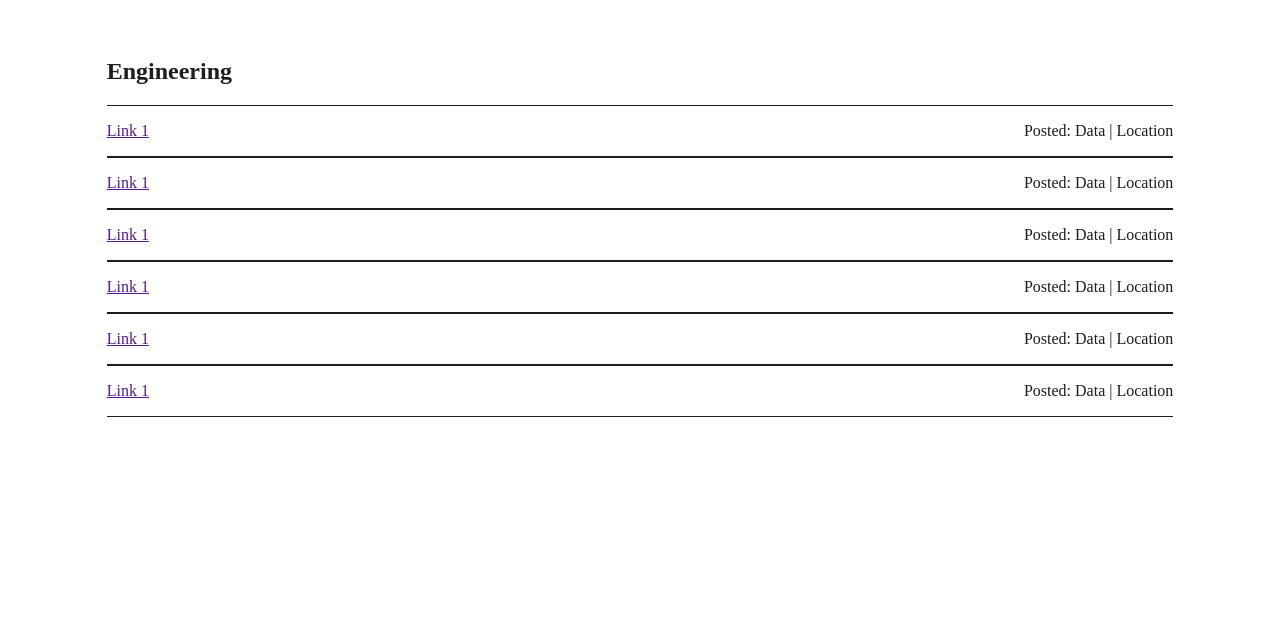
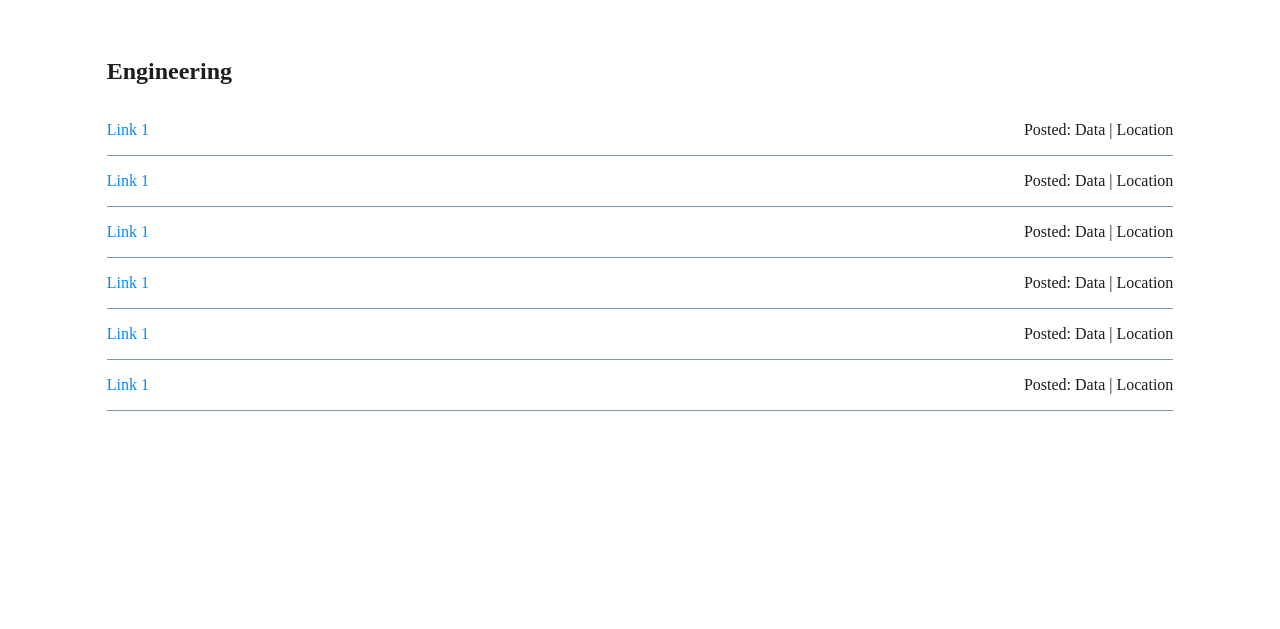
Before and after one commit to AdityaRawEngg/Grid_css, a plain HTML site: page index.html in a window 1280 px wide. Shown: the part 1543-2172 px from the top of the page. Drawn offline with Linux system fonts and the light colour scheme.

Commit message:
Applied new color to job-links

```diff
--- a/style/style.css
+++ b/style/style.css
@@ -172,14 +172,19 @@ ul {
 
 .job-item {
     display: grid;
-    border-bottom: 1px solid rgb(29, 29, 29);
-    border-top: 1px solid rgb(29, 29, 29);
+    border-bottom: 1px solid rgba(0, 45, 82, 0.5);
+    /* border-top: 1px solid rgb(0, 140, 255, 0.5); */
     grid-template-rows: 1fr;
     grid-template-columns: 1fr 1fr;
 }
 
 .job-link {
     grid-column: 1/2;
+}
+
+.job-link a {
+    color: rgb(0, 140, 255);
+    text-decoration: none;
 }
 
 .post-date {
```
